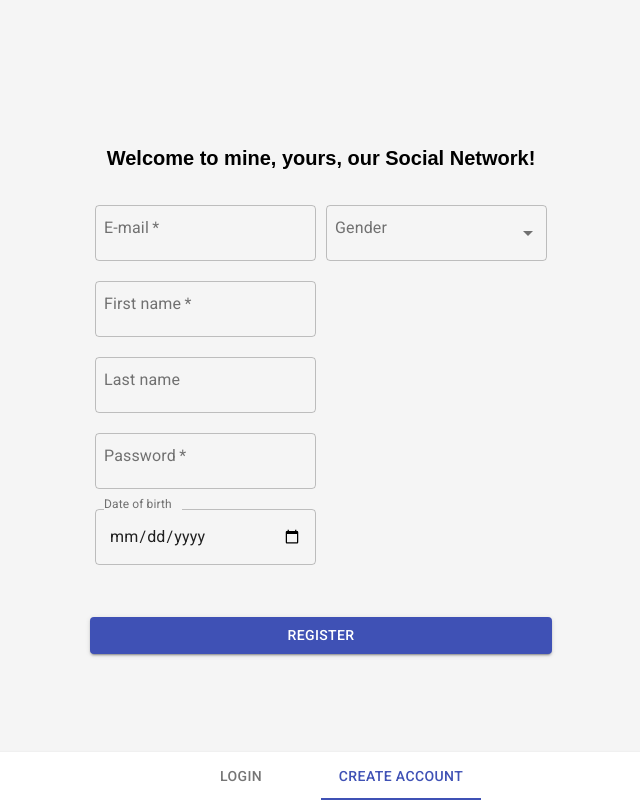
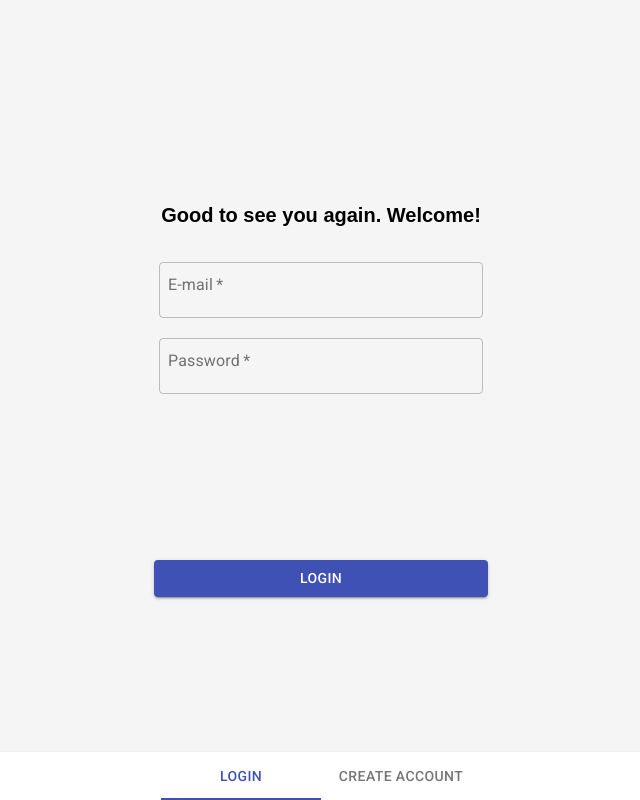
Before and after one commit to claudineibjr/SocialNetwork, a React (Create React App) app: page / in a window 1280 px wide. Shown: the whole page, without its empty margins (319-959 px from the left). Built offline with nearby package versions, Linux system fonts and the light colour scheme.

Commit message:
Login screen creation

```diff
--- a/src/Components/LoginComponent/index.tsx
+++ b/src/Components/LoginComponent/index.tsx
@@ -2,22 +2,114 @@
 import React from 'react';
 
 // Styles
-import './styles.css'
+import '../../Pages/Login/styles.css'
 
 // Material-UI Components
+import TextField from '@material-ui/core/TextField';
+import Button from '@material-ui/core/Button';
+import MenuItem from '@material-ui/core/MenuItem';
+import FormHelperText from '@material-ui/core/FormHelperText';
+import FormControl from '@material-ui/core/FormControl';
+import Select from '@material-ui/core/Select';
+import InputLabel from '@material-ui/core/InputLabel';
 
 // Components
 
 // Model
 
 // Services
+import {Utilities} from '../../Services/Utilities';
 
 // Icons
 
 export default function LoginComponent(){
+    // Enums
+    enum FIELD {
+        EMAIL,
+        FIRSTNAME,
+        LASTNAME,
+        PASSWORD,
+        SEX,
+        BIRHTDAY
+    }
+
+    // State
+    const [submitted, setSubmitted] = React.useState(false);
+
+    const [email, setEmail] = React.useState('');
+    const [password, setPassword] = React.useState('');
+
+    // Functions and consts
+    const displayError = (field: FIELD): boolean => {
+        return displayHelperText(field).length > 0;
+    }
+
+    const displayHelperText = (field: FIELD): string => {
+        if (!submitted)
+            return '';
+
+        switch (field){
+            case FIELD.EMAIL:
+                if (!Utilities.validateEmail(email))
+                    return 'Email address is not valid';
+                else
+                    return '';
+
+            case FIELD.PASSWORD:
+                if (password.length === 0)
+                    return 'Password is required';
+                else
+                    return '';
+
+            default:
+                return '';
+        }
+    }
+
+    async function handleRegister () {
+        setSubmitted(true);
+    }
+
     return(
-        <div className="login-container">
-            <h1>Login</h1>
+        <div className="componentContainer componentLoginContainer">
+            <div className="componentWelcome">
+                Good to see you again. Welcome!
+            </div>
+
+            <form className="componentForm componentLoginForm">
+                <TextField
+                    required
+                    error = {displayError(FIELD.EMAIL)}
+                    value={email}
+                    onChange = {newValue => setEmail(newValue.target.value)}
+                    id="email"
+                    label="E-mail"
+                    helperText = {displayHelperText(FIELD.EMAIL)}
+                    variant="outlined"/>
+
+                <TextField
+                    required
+                    error = {displayError(FIELD.PASSWORD)}
+                    value={password}
+                    onChange = {newValue => setPassword(newValue.target.value)}
+                    id="password"
+                    label="Password"
+                    type="password"
+                    helperText = {displayHelperText(FIELD.PASSWORD)}
+                    variant="outlined"/>
+
+            </form>
+
+            <div className="formSubmit">
+                <Button
+                    variant="contained"
+                    color="primary"
+                    className='submitButton'
+                    onClick = {handleRegister}>
+                    Login
+                </Button>
+            </div>
+
         </div>
     );
 }
--- a/src/Components/LoginComponent/styles.css
+++ /dev/null
@@ -1,3 +0,0 @@
-.login-container{
-
-}
--- a/src/Components/RegisterComponent/index.tsx
+++ b/src/Components/RegisterComponent/index.tsx
@@ -2,13 +2,12 @@
 import React from 'react';
 
 // Styles
-import './styles.css'
+import '../../Pages/Login/styles.css'
 import profilePicture from '../../Resources/ProfilePicture.png';
 
 // Material-UI Components
 import TextField from '@material-ui/core/TextField';
 import Button from '@material-ui/core/Button';
-import Avatar from '@material-ui/core/Avatar';
 import MenuItem from '@material-ui/core/MenuItem';
 import FormHelperText from '@material-ui/core/FormHelperText';
 import FormControl from '@material-ui/core/FormControl';
@@ -23,12 +22,9 @@ import InputLabel from '@material-ui/core/InputLabel';
 import {Utilities} from '../../Services/Utilities';
 
 // Icons
-import Icon from '@material-ui/core/Icon';
-import IconButton from '@material-ui/core/IconButton';
-import PhotoCamera from '@material-ui/icons/PhotoCamera';
 
 export default function RegisterComponent(){
-    // Enum
+    // Enums
     enum FIELD {
         EMAIL,
         FIRSTNAME,
@@ -99,12 +95,12 @@ export default function RegisterComponent(){
     }
 
     return(
-        <div className="registerContainer">
-            <div className="registerWelcome">
+        <div className="componentContainer">
+            <div className="componentWelcome">
                 Welcome to mine, yours, our Social Network!
             </div>
 
-            <form className='registerForm'>
+            <form className='componentForm'>
                     <TextField
                         required
                         error = {displayError(FIELD.EMAIL)}
--- a/src/Components/RegisterComponent/styles.css
+++ /dev/null
@@ -1,41 +0,0 @@
-/* Full page */
-.registerContainer{
-    padding: 15px;
-    display: flex;
-    flex-direction: column;
-    width: 40%;
-    height: 75%;
-    justify-content: center;
-}
-
-/* Header */
-.registerWelcome{
-    padding: 10px;
-    font-size: 1.25em;
-    font-weight: bold;
-    text-align: center;
-}
-
-/* Body */
-.registerForm{
-    padding: 10px;
-    display: flex;
-    flex-direction: column;
-    flex-wrap: wrap;
-    height: 75%;
-}
-
-.registerForm > .MuiFormControl-root{
-    margin-top: 10px;
-    padding: 5px;
-    width: 50%;
-}
-
-/* Footer */
-.formSubmit{
-    padding: 10px;
-}
-
-.submitButton{
-    width: 100%;
-}
--- a/src/Pages/Login/index.tsx
+++ b/src/Pages/Login/index.tsx
@@ -22,11 +22,11 @@ import RegisterComponent from '../../Components/RegisterComponent';
 
 export default function Login(){
     enum TABS {
-        Login = 'LOGIN',
-        Register = 'REGISTER'
+        Login,
+        Register
     }
 
-    const [selectedTab, setSelectedTab] = React.useState(TABS.Register);
+    const [selectedTab, setSelectedTab] = React.useState(TABS.Login);
 
     function renderActiveTab(){
         switch (selectedTab) {
--- a/src/Pages/Login/styles.css
+++ b/src/Pages/Login/styles.css
@@ -1,3 +1,4 @@
+/* Full Page */
 .login-container{
     height: 100%;
     display: flex;
@@ -5,9 +6,64 @@
     align-items: center;
 }
 
+/* Bottom */
 .bottomTabs{
     flex-grow: 1;
     position: fixed;
     bottom: 0;
     width: 100%;
 }
+
+/* Register/Login container */
+.componentContainer{
+    padding: 15px;
+    display: flex;
+    flex-direction: column;
+    width: 40%;
+    height: 75%;
+    justify-content: center;
+}
+
+.componentLoginContainer{
+    width: 30%;
+}
+
+/* Header */
+.componentWelcome{
+    padding: 10px;
+    font-size: 1.25em;
+    font-weight: bold;
+    text-align: center;
+}
+
+/* Body */
+.componentForm{
+    padding: 10px;
+    display: flex;
+    flex-direction: column;
+    flex-wrap: wrap;
+    height: 75%;
+}
+
+.componentLoginForm {
+    height: 55%;
+}
+
+.componentForm > .MuiFormControl-root{
+    margin-top: 10px;
+    padding: 5px;
+    width: 50%;
+}
+
+.componentLoginForm > .MuiFormControl-root{
+    width: 100%;
+}
+
+/* Footer */
+.formSubmit{
+    padding: 10px;
+}
+
+.submitButton{
+    width: 100%;
+}
```
